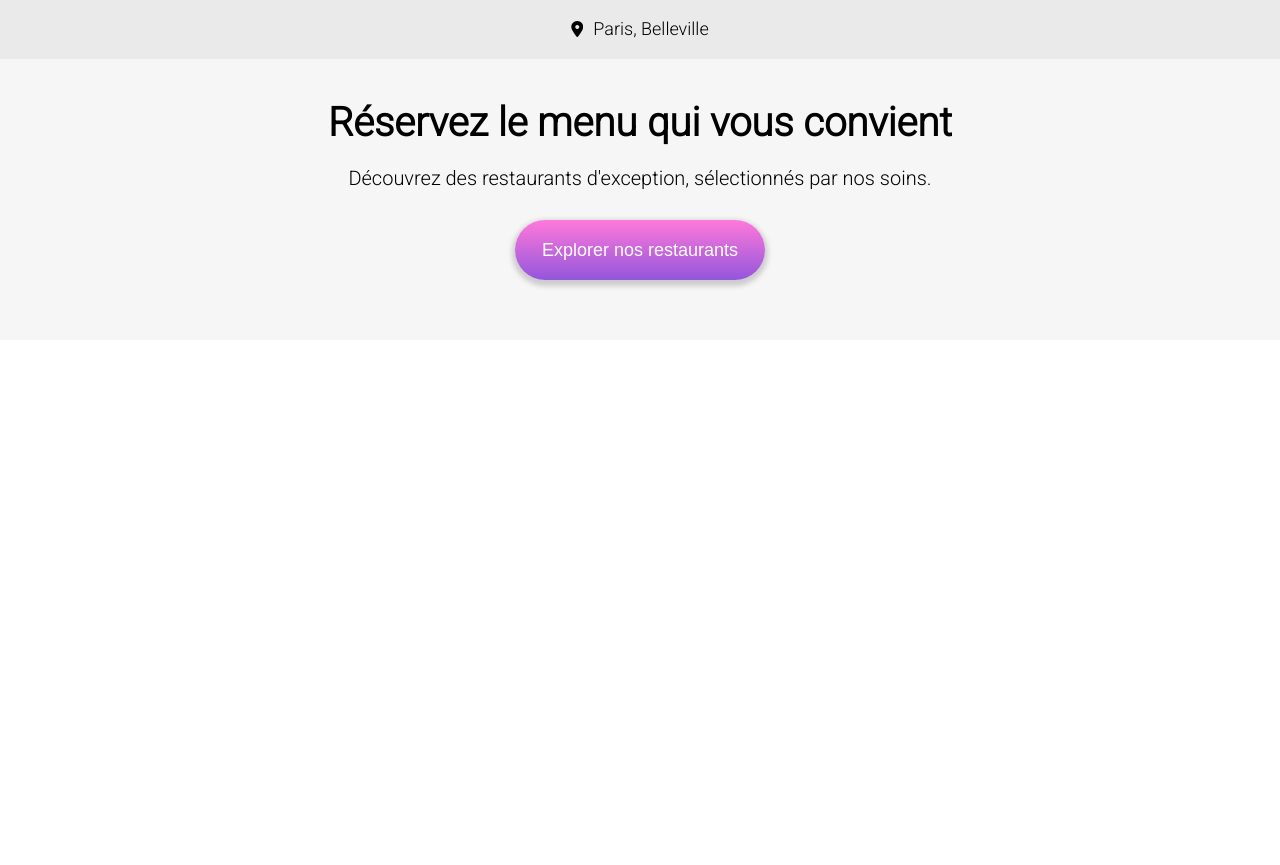
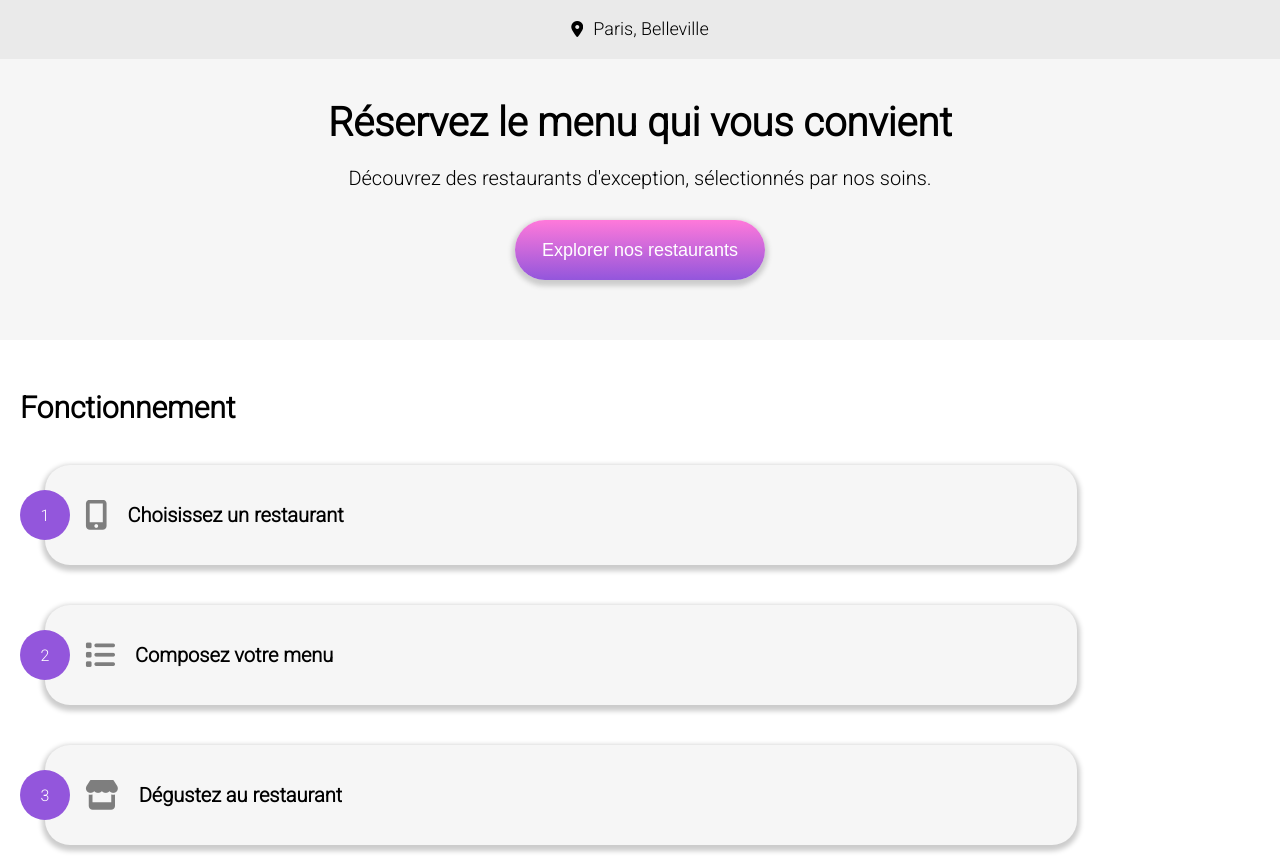
Before and after one commit to StanislasN/Nunez_3_07072021, a website: page index.html in a window 1280 px wide. Shown: the part 76-941 px from the top of the page. Before the commit the page ends 800 px from the top, so only its background shows below. Drawn offline with Linux system fonts and the light colour scheme; a web font is replaced by a local one.

Commit message:
ajout de la section fonctionnement, segmentation du code

```diff
--- a/index.html
+++ b/index.html
@@ -31,5 +31,42 @@
         </div>
         <button>Explorer nos restaurants</button>
     </div>
+
+    <!--FONCTIONNEMENT-->
+
+    <section class="fonctionnement__container">
+        <div class="fonctionnement__title">
+            <h2>Fonctionnement</h2>
+        </div>
+        <div class="fonctionnement__button--container">
+            <div class="puce">
+                <p>1</p>
+            </div>
+            <div class="fonctionnement__button--item">
+                <i class="fas fa-mobile-alt button__icon"></i>
+                <p>Choisissez un restaurant</p>
+            </div>
+        </div>
+        <div class="fonctionnement__button--container">
+            <div class="puce">
+                <p>2</p>
+            </div>
+            <div class="fonctionnement__button--item">
+                <i class="fas fa-list button__icon"></i>
+                <p>Composez votre menu</p>
+            </div>
+        </div>
+        <div class="fonctionnement__button--container">
+            <div class="puce">
+                <p>3</p>
+            </div>
+            <div class="fonctionnement__button--item">
+                <i class="fas fa-store button__icon"></i>
+                <p>Dégustez au restaurant</p>
+            </div>
+        </div>
+    </section>
+
+
 </body>
 </html>
--- /dev/null
+++ b/sass/_variables.scss
@@ -0,0 +1,3 @@
+$primary-color: #9356DC;
+$secondary-color: #FF79DA;
+$tertiary-color: #99E2D0;
--- a/sass/main.scss
+++ b/sass/main.scss
@@ -1,11 +1,9 @@
+@import '_variables.scss';
+
 * {
     margin: 0;
     overflow-x: hidden;
 }
-
-$primary-color: #9356DC;
-$secondary-color: #FF79DA;
-$tertiary-color: #99E2D0;
 
 h1 h2 h3 {
     font-family: "Shrikhand", cursive;
@@ -73,5 +71,63 @@ p {
             border: none;
             margin-top: 30px;
             box-shadow: 0 3px 5px 3px #cccccc;
+            cursor: pointer;
         }
 }
+
+/*FONCTIONNEMENT*/
+
+.fonctionnement__container {
+    display: flex;
+    flex-direction: column;
+    height: auto;
+        .fonctionnement__title {
+            font-family: "Roboto", sans-serif;
+            font-size: 20px;
+            margin: 50px 0 20px 20px;
+        }
+        .fonctionnement__button--container {
+            display: flex;
+            padding: 20px;
+            align-items: center;
+            height: auto;
+                .puce {
+                    display: flex;
+                    align-items: center;
+                    justify-content: center;
+                    font-size: 16px;
+                    color: white;
+                    background: $primary-color;
+                    border-radius: 50%;
+                    height: 50px;
+                    width: 50px;
+                    z-index: 2;
+            }
+                .fonctionnement__button--item {
+                    height: 60px;
+                    width: 80%;
+                    font-size: 20px;
+                    font-weight: bold;
+                    display: flex;
+                    align-items: center;
+                    background: #f6f6f6;
+                    border-radius: 25px;
+                    padding: 20px;
+                    margin-left: -25px;
+                    z-index: 1;
+                    box-shadow: 0 3px 5px 3px #cccccc;
+                    cursor: pointer;
+                        &:hover {
+                            background: #f5edff;
+                                .button__icon {
+                                    color: $primary-color;
+                                }
+                        }
+                        .button__icon {
+                            margin: 0 20px;
+                            color: #7e7e7e;
+                            font-size: 30px;
+                        }
+                }
+        }
+}
```
Also changed, not shown: style.css, 1 other file.
